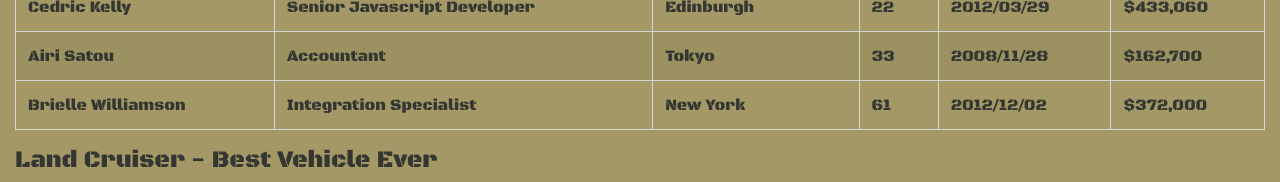
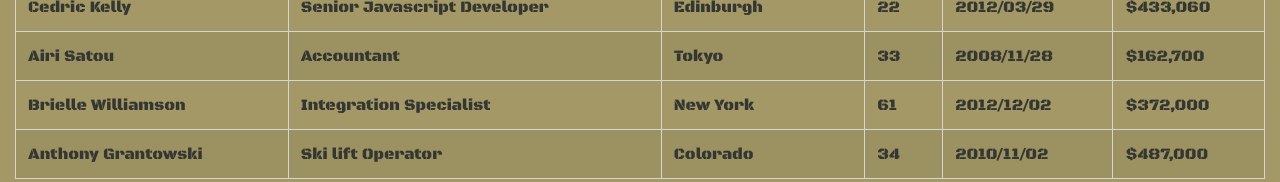
Before and after one commit to kirklandtc/Bravo_Charlie_Site, a plain HTML site: page index.html in a window 1280 px wide. Shown: the part 1200-1382 px from the top of the page. Drawn offline with nearby package versions, Linux system fonts and the light colour scheme; grey boxes are pictures that could not be loaded.

Commit message:
new table addition

```diff
--- a/index.html
+++ b/index.html
@@ -151,7 +151,14 @@
       <td>2012/12/02</td>
       <td>$372,000</td>
     </tr>
-
+    <tr>
+      <td>Anthony Grantowski</td>
+      <td>Ski lift Operator</td>
+      <td>Colorado</td>
+      <td>34</td>
+      <td>2010/11/02</td>
+      <td>$487,000</td>
+    </tr>
 
 
     </tbody>
```
